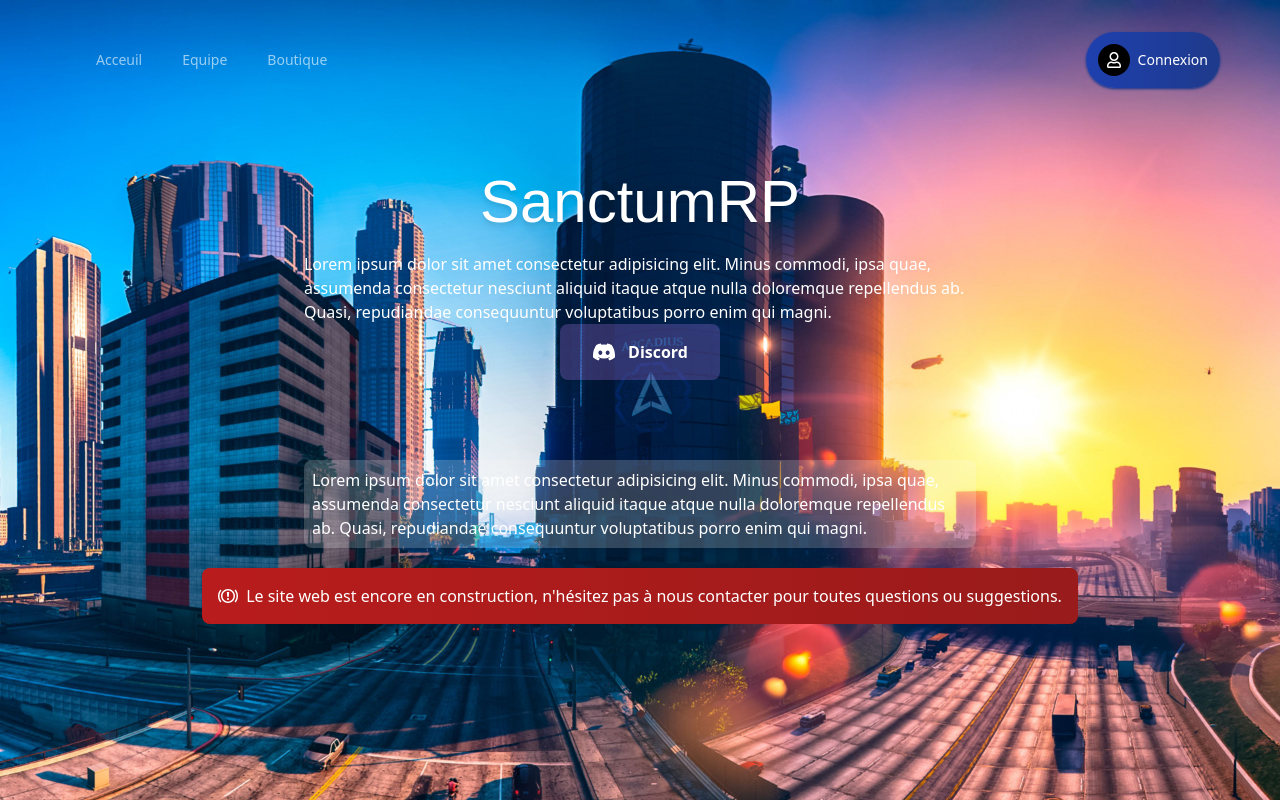
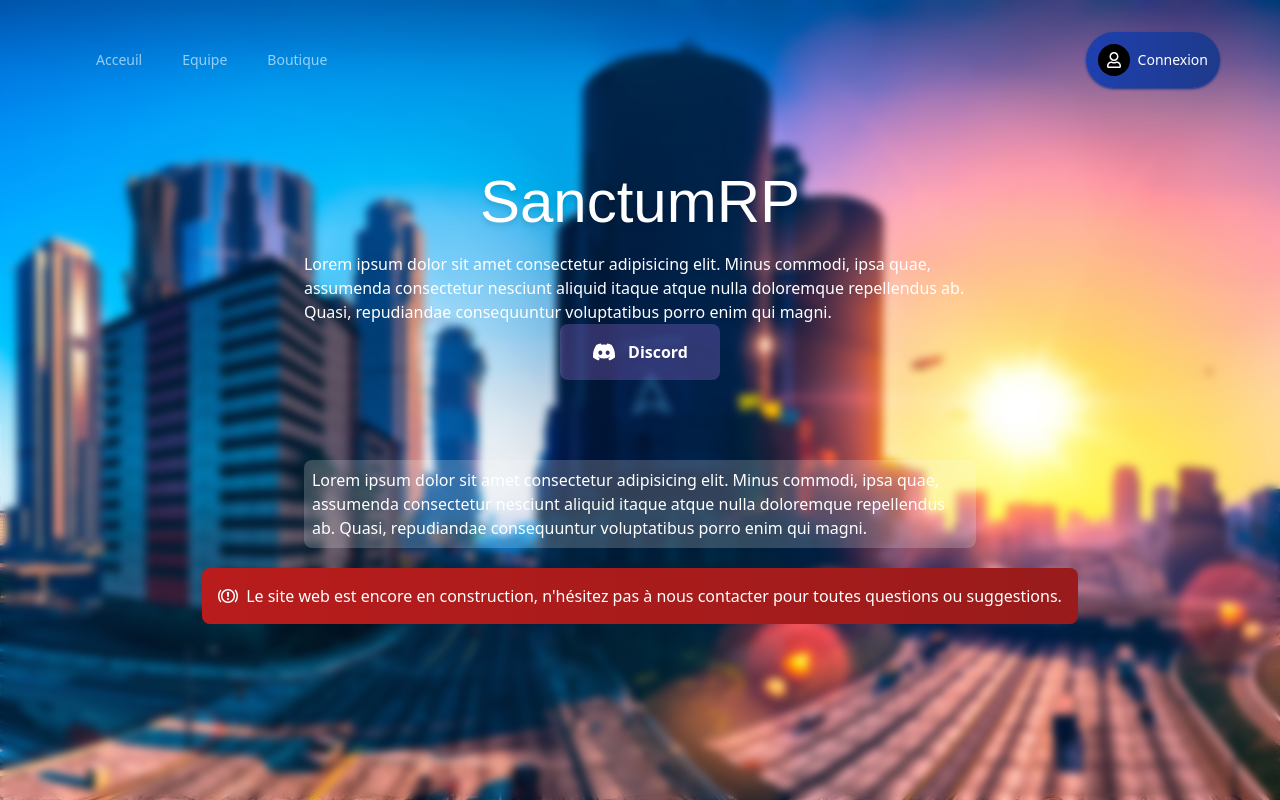
Before and after one commit to amineohn/sanctum, a Next.js app: page / in a window 1280 px wide. Built offline with nearby package versions, Linux system fonts and the light colour scheme; a web font is replaced by a local one.

Commit message:
feat(_app): blur effect

```diff
--- a/pages/_app.tsx
+++ b/pages/_app.tsx
@@ -32,6 +32,7 @@ export default function MyApp({
         description={configuration.description}
       />
       <ThemeProvider defaultTheme="dark" attribute="class">
+        <div className="backdrop-blur-sm absolute w-full h-screen"></div>
         <div
           className={`${
             isMobile
```
